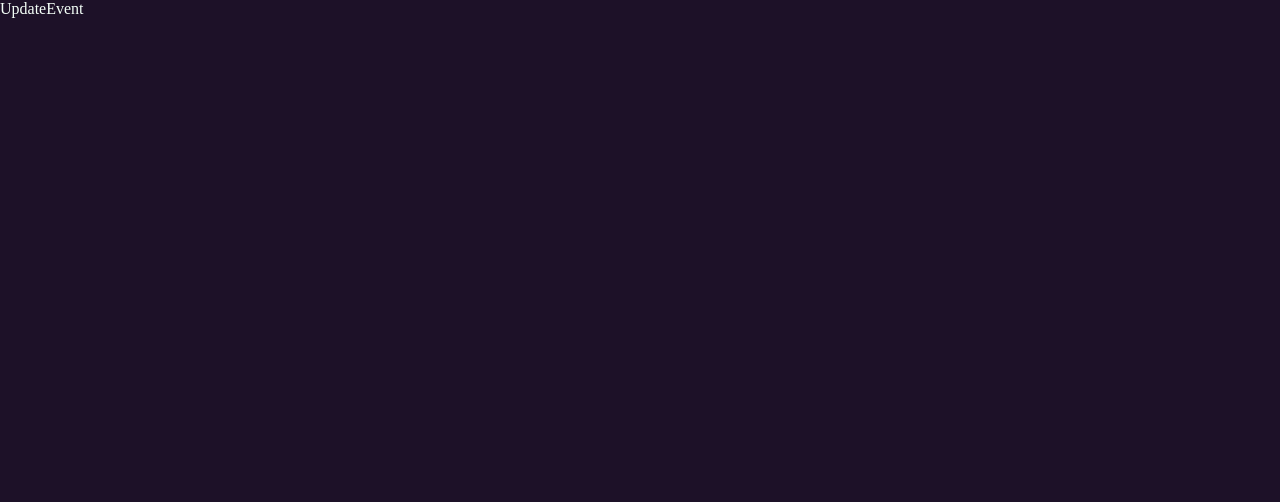
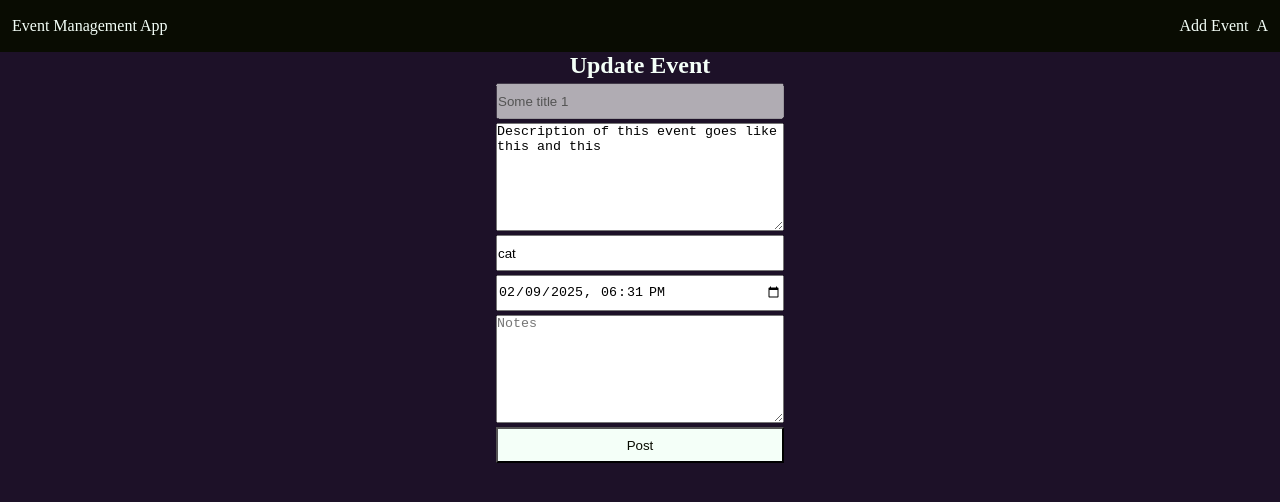
Before and after one commit to Sahil-4/swissmote-emp, a React (Vite) app in the folder frontend/: page /updateEvent/1 in a window 1280 px wide. Shown: the top 502 px of the page. Built offline with nearby package versions, Linux system fonts and the light colour scheme.

Commit message:
add: added update event page

```diff
--- a/frontend/src/pages/updateEvent.tsx
+++ b/frontend/src/pages/updateEvent.tsx
@@ -1,7 +1,75 @@
+import { useState } from "react";
+import Header from "../components/header.jsx";
+import styles from "../styles/addEventForm.module.css";
+import { EventI } from "../types/index.js";
+
 const UpdateEvent = () => {
+  const [event, setEvent] = useState<EventI>({
+    _id: "some_id_1",
+    name: "Some title 1",
+    description: "Description of this event goes like this and this",
+    time: "2025-02-09T18:31",
+    category: "cat",
+    organiser: "user1",
+    note: "",
+  });
+
+  const handleUpdateEvent = () => {
+    console.log(event);
+  };
+
   return (
-    <div>UpdateEvent</div>
-  )
-}
+    <>
+      <Header />
 
-export default UpdateEvent
+      <section>
+        <form onSubmit={handleUpdateEvent} className={styles.addEventForm}>
+          <h1>Update Event</h1>
+
+          <input name="name" type="text" disabled={true} placeholder="Event Name" required={true} value={event.name} />
+          <textarea
+            name="description"
+            placeholder="Event Description"
+            required={true}
+            value={event.description}
+            onChange={(e) => {
+              setEvent((prev) => ({ ...prev, [e.target.name]: e.target.value }));
+            }}
+          />
+          <input
+            name="category"
+            type="text"
+            placeholder="Category"
+            required={true}
+            value={event.category}
+            onChange={(e) => {
+              setEvent((prev) => ({ ...prev, [e.target.name]: e.target.value }));
+            }}
+          />
+          <input
+            name="time"
+            type="datetime-local"
+            placeholder=""
+            required={true}
+            value={event.time}
+            onChange={(e) => {
+              setEvent((prev) => ({ ...prev, [e.target.name]: e.target.value }));
+            }}
+          />
+          <textarea
+            name="note"
+            placeholder="Notes"
+            value={event.note}
+            onChange={(e) => {
+              setEvent((prev) => ({ ...prev, [e.target.name]: e.target.value }));
+            }}
+          />
+
+          <button type="submit">Post</button>
+        </form>
+      </section>
+    </>
+  );
+};
+
+export default UpdateEvent;
```
